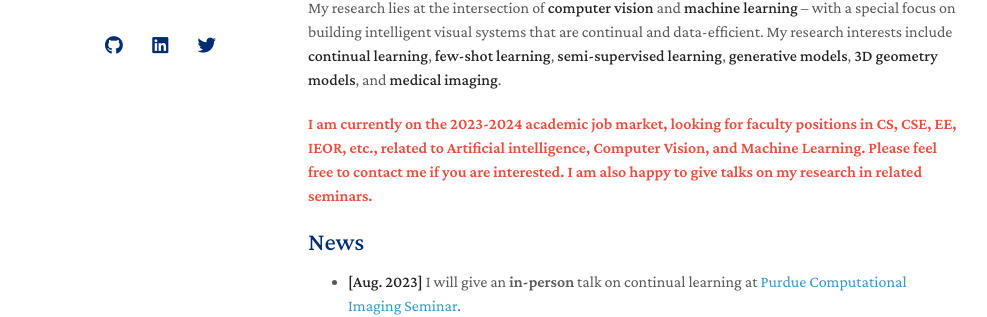
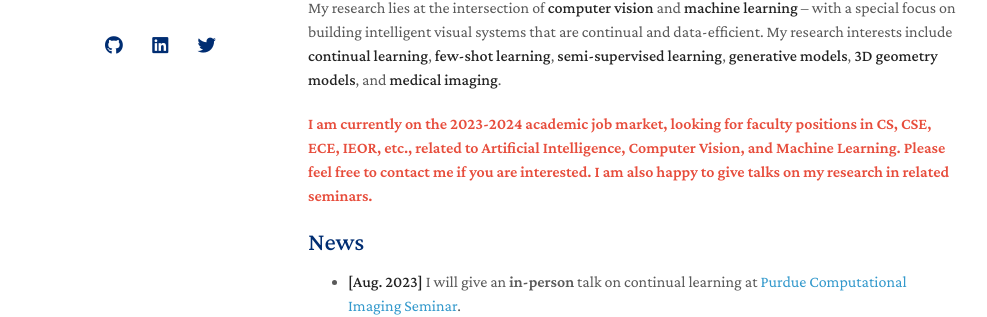
Before and after one commit to yaoyao-liu/yaoyao-liu.github.io, a Jekyll site: the page built from index.md, in a window 1280 px wide and 900 px high, cut to the strip 230-900 px from the top of the window. Shown: the part 119-436 px from the top of the strip, without its empty margins (162-1149 px from the left). Built offline with Jekyll 4.4.1, drawn with Linux system fonts in a browser that asks for light colours; nearby versions of some CDN libraries; comment, search, counter and statistics services are not loaded; a style sheet for code colours, icons or effects is not loaded; our own code applies the rules of GitHub Pages for plain Markdown files.

Commit message:
Update index.md

```diff
--- a/index.md
+++ b/index.md
@@ -8,7 +8,7 @@ I am currently a postdoctoral fellow in the Department of Computer Science at [J
 
 My research lies at the intersection of **computer vision** and **machine learning** -- with a special focus on building intelligent visual systems that are continual and data-efficient. My research interests include **continual learning**, **few-shot learning**, **semi-supervised learning**, **generative models**, **3D geometry models**, and **medical imaging**.
 
-<strong style="color:#e74d3c; font-weight:600"><strong style="color:#e74d3c; font-weight:600">I am currently on the 2023-2024 academic job market, looking for faculty positions in CS, CSE, EE, IEOR, etc., related to Artificial intelligence, Computer Vision, and Machine Learning. Please feel free to contact me if you are interested. I am also happy to give talks on my research in related seminars.</strong></strong>
+<strong style="color:#e74d3c; font-weight:600"><strong style="color:#e74d3c; font-weight:600">I am currently on the 2023-2024 academic job market, looking for faculty positions in CS, CSE, ECE, IEOR, etc., related to Artificial Intelligence, Computer Vision, and Machine Learning. Please feel free to contact me if you are interested. I am also happy to give talks on my research in related seminars.</strong></strong>
 
 <!--
 <strong style="color:#e74d3c; font-weight:600">I am looking for a postdoc or research scientist position in the US and EU. I would appreciate a ping if you see a job I might fit.</strong>
```
